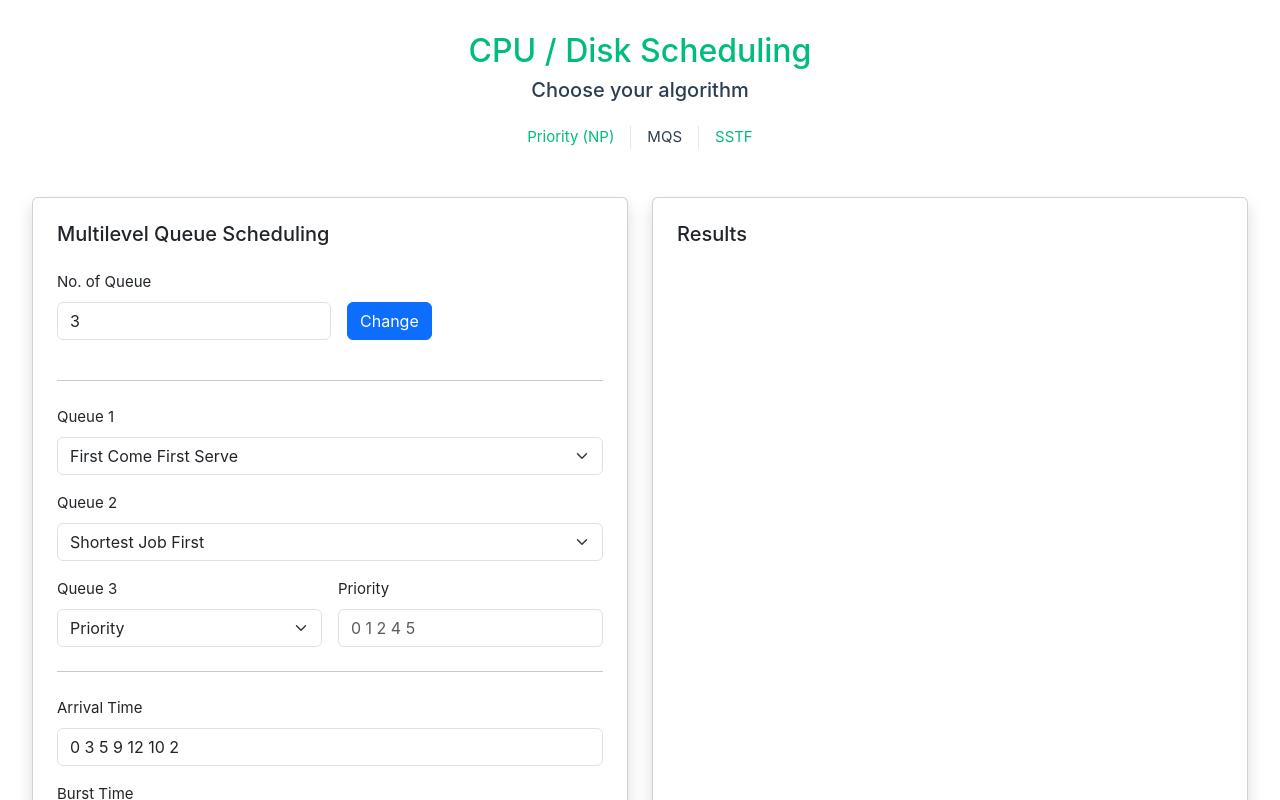
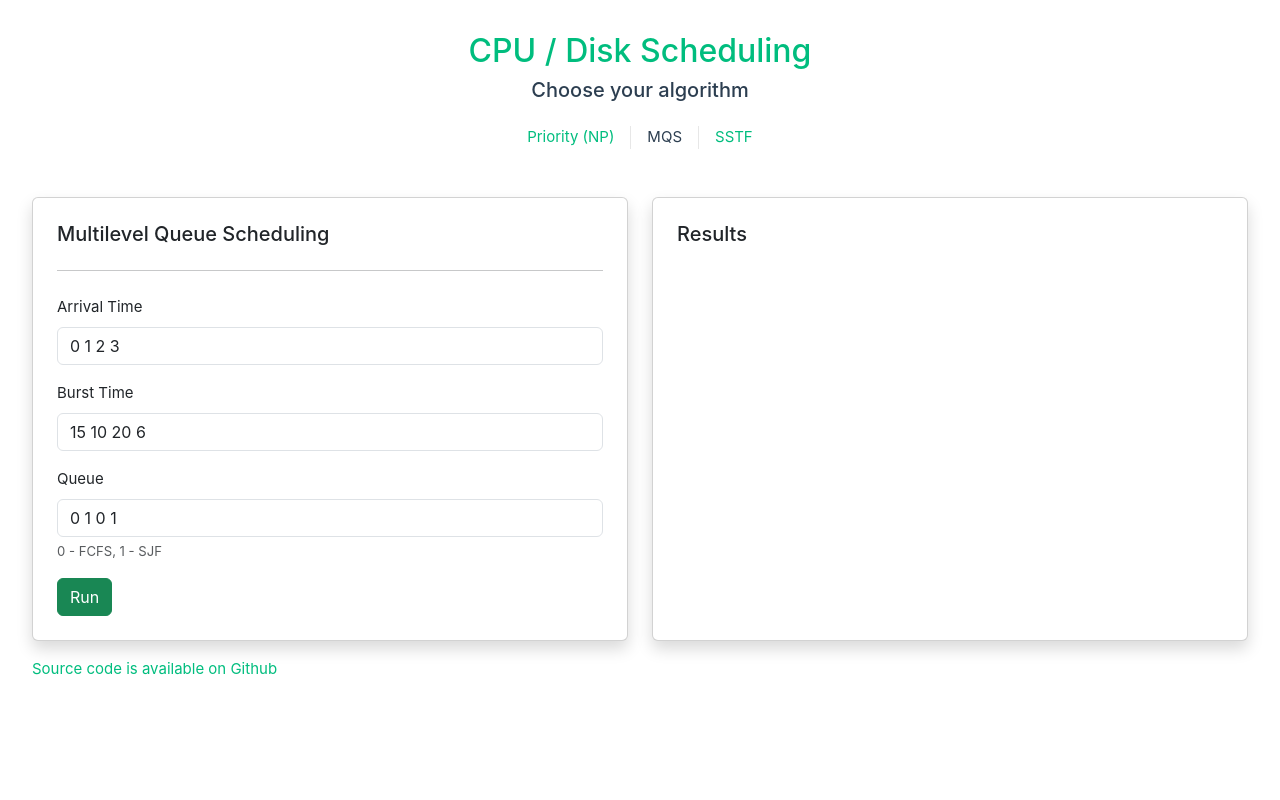
Before and after one commit to glitchcodes/vue-cpu-scheduling, a Vue app: page /mqs in a window 1280 px wide. Shown: the top 800 px of the page. Built offline with nearby package versions, Linux system fonts and the light colour scheme.

Commit message:
Working MQS

```diff
--- a/src/views/MQS.vue
+++ b/src/views/MQS.vue
@@ -2,74 +2,95 @@
   import { ref, reactive } from "vue";
 
   const numberOfQueue = ref(3)
-  const quantumInput = ref(0)
-  const prioritiesInput = ref("")
 
-  const arrivalTimeInput = ref("0 3 5 9 12 10 2")
-  const burstTimeInput = ref("3 10 8 12 20 29 8")
-  const queueInput = ref("0 1 2 1 0 2 0")
+  const arrivalTimeInput = ref("0 1 2 3")
+  const burstTimeInput = ref("15 10 20 6")
+  const queueInput = ref("0 1 0 1")
 
-  const levels = reactive([
-    {
-      value: 0
-    },
-    {
-      value: 1
-    },
-    {
-      value: 2
-    }
-  ])
+  const waitingTimes = reactive([])
+  const completionTimes = reactive([])
+  const averageWaitingTime = ref(0)
+  const averageTurnaroundTime = ref(0)
 
   const processes = reactive([])
 
   class Process {
-    constructor(pid, at, bt, level, priority) {
+    constructor(pid, at, bt, level) {
       this.pid = pid
       this.arrivalTime = at
       this.burstTime = bt
-      this.priority = priority || null
       this.level = level
 
       this.waitingTime = 0
-      this.turnaroundTime = 0
+      this.completionTime = 0
     }
   }
 
   class Scheduler {
     constructor() {
       this.queues = []
-      this.quantum = quantumInput.value
-
-      for (let i = 1; i <= numberOfQueue.value; i++) {
-        this.queues.push([]) // Push empty arrays
-      }
+      this.waitingTimes = []
+      this.completionTimes = []
     }
 
     addProcess(process) {
+      if (!this.queues[process.level]) {
+        this.queues[process.level] = []
+      }
+
       this.queues[process.level].push(process)
     }
   }
 
-  const updateForms = () => {
-    if (numberOfQueue.value < 1) {
-      alert("Minimum no. of queue is 1")
-      numberOfQueue.value = 1
-      return
+  const runFCFS = (queue, scheduler) => {
+    const processes = queue.sort((a, b) => a.arrivalTime - b.arrivalTime)
+
+    // For next queue
+    let previousCT;
+
+    scheduler.waitingTimes.push(0)
+
+    processes[0].completionTime = processes[0].burstTime
+    processes[0].waitingTime = 0
+
+    scheduler.completionTimes.push(processes[0].completionTime)
+
+    // Calculate waiting time and turnaround time for every process
+    for (let j = 1; j < processes.length; j++) {
+      processes[j].waitingTime += processes[j - 1].completionTime
+      processes[j].completionTime += processes[j - 1].completionTime + processes[j].burstTime
+
+      scheduler.waitingTimes.push(processes[j].waitingTime)
+      scheduler.completionTimes.push(processes[j].completionTime)
+
+      if (j === processes.length - 1) {
+        previousCT = processes[j].completionTime
+      }
     }
 
-    if (numberOfQueue.value > 3) {
-      alert("Maximum no. of queue is 3")
-      numberOfQueue.value = 3
-      return
-    }
+    return { previousCT }
+  }
 
-    levels.length = 0
+  const runSJF = (queue, previousCT, scheduler) => {
+    const processes = queue.sort((a, b) => a.burstTime - b.burstTime)
 
-    for (let i = 0; i < numberOfQueue.value; i++) {
-      levels.push({
-        value: 0
-      })
+    processes[0].waitingTime = previousCT
+    processes[0].completionTime = processes[0].waitingTime + processes[0].burstTime
+
+    scheduler.waitingTimes.push(processes[0].waitingTime)
+    scheduler.completionTimes.push(processes[0].completionTime)
+
+    // Calculate waiting time and turnaround time for every process
+    for (let j = 1; j < processes.length; j++) {
+      processes[j].waitingTime += processes[j - 1].completionTime
+      processes[j].completionTime += processes[j - 1].completionTime + processes[j].burstTime
+
+      scheduler.waitingTimes.push(processes[j].waitingTime)
+      scheduler.completionTimes.push(processes[j].completionTime)
+
+      if (j === processes.length - 1) {
+        previousCT = processes[j].completionTime
+      }
     }
   }
 
@@ -97,14 +118,9 @@
     const burstTimes = burstTimeInput.value.split(/(\s+)/).filter((e) => {
       return e.trim().length > 0
     });
-    const priorities = prioritiesInput.value.split(/(\s+)/).filter((e) => {
-      return e.trim().length > 0
-    });
     const queues = queueInput.value.split(/(\s+)/).filter((e) => {
       return e.trim().length > 0
     });
-
-
 
 
     // Validate both fields have the same length
@@ -116,12 +132,7 @@
     const scheduler = new Scheduler()
 
     let results = []
-    for (let i = 1; i <= numberOfQueue.value; i++) {
-      results.push([]) // Push empty arrays
-    }
 
-    let totalWaitingTime = 0
-    let turnaroundTime = 0
 
     for (let i = 0; i < arrivalTimes.length; i++) {
       const process = new Process(i + 1, parseInt(arrivalTimes[i]), parseInt(burstTimes[i]), parseInt(queues[i]))
@@ -131,147 +142,46 @@
     // Level codes
     // 0 = FCFS
     // 1 = SJF
-    // 2 = Priority
-    // 3 = RR
+
+    let fcfsResults;
+
     for (let i = 0; i < scheduler.queues.length; i++) {
       const queue = scheduler.queues[i]
+      // console.log(queue)
 
-      switch (levels[i].value) {
+      switch (parseInt(queues[i])) {
         case 0:
-          results[i] = (runFCFS(queue));
+          fcfsResults = (runFCFS(queue, scheduler));
+          queue.forEach((process) => {
+            processes.push(process)
+          })
           break;
         case 1:
-          results[i] = runSJF(queue)
-          break;
-        case 2:
-          results[i] = runPriority(queue)
-          break;
-        // case 3:
-        //   results = runRR(queue)
-        //   break;
-        default:
+          runSJF(queue, fcfsResults.previousCT, scheduler)
+          queue.forEach((process) => {
+            processes.push(process)
+          })
           break;
       }
 
-      // totalWaitingTime += results.waitingTime
-      // turnaroundTime += results.turnaroundTime
     }
 
-    console.log(calculateAverageWaitingTime(results))
+    scheduler.waitingTimes.forEach((wt) => {
+      waitingTimes.push(wt)
+    })
+
+    scheduler.completionTimes.forEach((ct) => {
+      completionTimes.push(ct)
+    })
+
+    averageWaitingTime.value = waitingTimes.reduce((a, b) => a + b, 0) / waitingTimes.length
+    averageTurnaroundTime.value = completionTimes.reduce((a, b) => a + b, 0) / completionTimes.length
+
+    console.log("waiting times: " + scheduler.waitingTimes)
+    console.log("average waiting time: " + scheduler.waitingTimes.reduce((a, b) => a + b, 0) / scheduler.waitingTimes.length)
+
   }
 
-  const calculateAverageWaitingTime = (results) => {
-    const totalWaitingTime = results.reduce((acc, curr) => acc + curr.waitingTime, 0)
-    return totalWaitingTime / results.length
-  }
-
-  const runFCFS = (queue) => {
-    const processes = queue.sort((a, b) => a.arrivalTime - b.arrivalTime)
-
-    let wt = []
-    let tat = []
-    let waitingTime = 0
-    let turnaroundTime = 0
-    wt[0] = 0;
-
-    // Calculate waiting time and turnaround time for every process
-    for (let j = 1; j < processes.length; j++) {
-      wt[j] = (processes[j - 1].arrivalTime + processes[j - 1].burstTime + wt[j - 1]) - processes[j].arrivalTime;
-
-      // If waiting time is negative, change it to zero
-      if (wt[j] < 0) {
-        wt[j] = 0;
-      }
-
-      waitingTime += wt[j]
-    }
-
-    // Calculate turnaround time
-    for (let k = 0; k < processes.length; k++) {
-      tat[k] = processes[k].burstTime + wt[k];
-      turnaroundTime += tat[k]
-    }
-
-    console.log("FCFS Results: ")
-    console.log("Avg Waiting time: " + waitingTime / processes.length)
-    console.log("Avg Turnaround time: " + turnaroundTime / processes.length)
-
-    return { waitingTime, turnaroundTime }
-  }
-
-  const runSJF = (queue) => {
-    const processes = queue.sort((a, b) => a.burstTime - b.burstTime)
-
-    let wt = []
-    let tat = []
-    let waitingTime = 0
-    let turnaroundTime = 0
-    wt[0] = 0;
-
-    // Calculate waiting time and turnaround time for every process
-    for (let j = 1; j < processes.length; j++) {
-      wt[j] = (processes[j - 1].arrivalTime + processes[j - 1].burstTime + wt[j - 1]) - processes[j].arrivalTime;
-
-      // If waiting time is negative, change it to zero
-      if (wt[j] < 0) {
-        wt[j] = 0;
-      }
-
-      waitingTime += wt[j]
-    }
-
-    // Calculate turnaround time
-    for (let k = 0; k < processes.length; k++) {
-      tat[k] = processes[k].burstTime + wt[k];
-      turnaroundTime += tat[k]
-    }
-
-    console.log("SJF Results: ")
-    console.log("Avg Waiting time: " + waitingTime / processes.length)
-    console.log("Avg Turnaround time: " + turnaroundTime / processes.length)
-
-    return { waitingTime, turnaroundTime }
-  }
-
-  // TODO: Priority is not working
-  const runPriority = (queue) => {
-    const processes = queue.sort((a, b) => {
-      if (a.arrivalTime === b.arrivalTime) {
-        return a.priority - b.priority
-      }
-      return a.arrivalTime - b.arrivalTime
-    });
-
-    let wt = []
-    let tat = []
-    let waitingTime = 0
-    let turnaroundTime = 0
-    wt[0] = 0;
-
-    // Calculate waiting time and turnaround time for every process
-    for (let j = 1; j < processes.length; j++) {
-      wt[j] = (processes[j - 1].arrivalTime + processes[j - 1].burstTime + wt[j - 1]) - processes[j].arrivalTime;
-
-      // If waiting time is negative, change it to zero
-      if (wt[j] < 0) {
-        wt[j] = 0;
-      }
-
-      console.log("Priority Results: ")
-      console.log("Avg Waiting time: " + waitingTime / processes.length)
-      console.log("Avg Turnaround time: " + turnaroundTime / processes.length)
-
-      waitingTime += wt[j]
-    }
-
-    // Calculate turnaround time
-    for (let k = 0; k < processes.length; k++) {
-      tat[k] = processes[k].burstTime + wt[k];
-      turnaroundTime += tat[k]
-    }
-
-    return { waitingTime, turnaroundTime }
-  }
 
 </script>
 
@@ -282,68 +192,6 @@
         <h5 class="card-title mb-4">
           Multilevel Queue Scheduling
         </h5>
-
-        <!-- Queue -->
-        <label class="form-label">No. of Queue</label>
-        <div class="row g-3">
-          <div class="col-auto">
-            <input type="number" class="form-control" placeholder="Number" v-model="numberOfQueue">
-          </div>
-          <div class="col-auto">
-            <button type="submit" class="btn btn-primary mb-3" @click="updateForms">Change</button>
-          </div>
-        </div>
-        <!-- END Queue -->
-
-        <hr class="my-4">
-
-        <div v-for="(queue, index) in levels">
-          <template v-if="parseInt(queue.value) === 2">
-            <form class="row g-3 mb-3">
-              <div class="col">
-                <label class="form-label">Queue {{ index+1 }}</label>
-                <select class="form-select" v-model="queue.value">
-                  <option value="0">First Come First Serve</option>
-                  <option value="1">Shortest Job First</option>
-                  <option value="2">Priority</option>
-                  <option value="3">Round Robin</option>
-                </select>
-              </div>
-              <div class="col">
-                <label class="form-label">Priority</label>
-                <input v-model="prioritiesInput" type="text" class="form-control" placeholder="0 1 2 4 5">
-              </div>
-            </form>
-          </template>
-          <template v-else-if="parseInt(queue.value) === 3">
-            <form class="row g-3 mb-3">
-              <div class="col">
-                <label class="form-label">Queue {{ index+1 }}</label>
-                <select class="form-select" v-model="queue.value">
-                  <option value="0">First Come First Serve</option>
-                  <option value="1">Shortest Job First</option>
-                  <option value="2">Priority</option>
-                  <option value="3">Round Robin</option>
-                </select>
-              </div>
-              <div class="col">
-                <label class="form-label">Quantum</label>
-                <input v-model="quantumInput" type="number" class="form-control" placeholder="1">
-              </div>
-            </form>
-          </template>
-          <template v-else>
-            <div class="mb-3">
-              <label class="form-label">Queue {{ index+1 }}</label>
-              <select class="form-select" v-model="queue.value">
-                <option value="0">First Come First Serve</option>
-                <option value="1">Shortest Job First</option>
-                <option value="2">Priority</option>
-                <option value="3">Round Robin</option>
-              </select>
-            </div>
-          </template>
-        </div>
 
         <hr class="my-4">
 
@@ -365,6 +213,7 @@
         <div class="mb-3">
           <label class="form-label">Queue</label>
           <input type="text" class="form-control" placeholder="1 2 3 4" v-model="queueInput">
+          <p class="form-text">0 - FCFS, 1 - SJF</p>
         </div>
         <!-- END Burst Time -->
 
@@ -376,6 +225,28 @@
         <h5 class="card-title mb-4">
           Results
         </h5>
+
+        <div v-if="processes.length > 0">
+          <table class="table">
+            <thead>
+            <tr>
+              <th scope="col">PID</th>
+              <th scope="col">Waiting Time</th>
+              <th scope="col">Response Time</th>
+            </tr>
+            </thead>
+            <tbody>
+            <tr v-for="process in processes">
+              <th scope="row">{{ process.pid }}</th>
+              <td>{{ process.waitingTime }}</td>
+              <td>{{ process.completionTime }}</td>
+            </tr>
+            </tbody>
+          </table>
+
+          <p>Average Waiting Time: {{ averageWaitingTime }}</p>
+          <p>Average Turnaround Time: {{ averageTurnaroundTime }}</p>
+        </div>
       </div>
     </div>
   </section>
```
